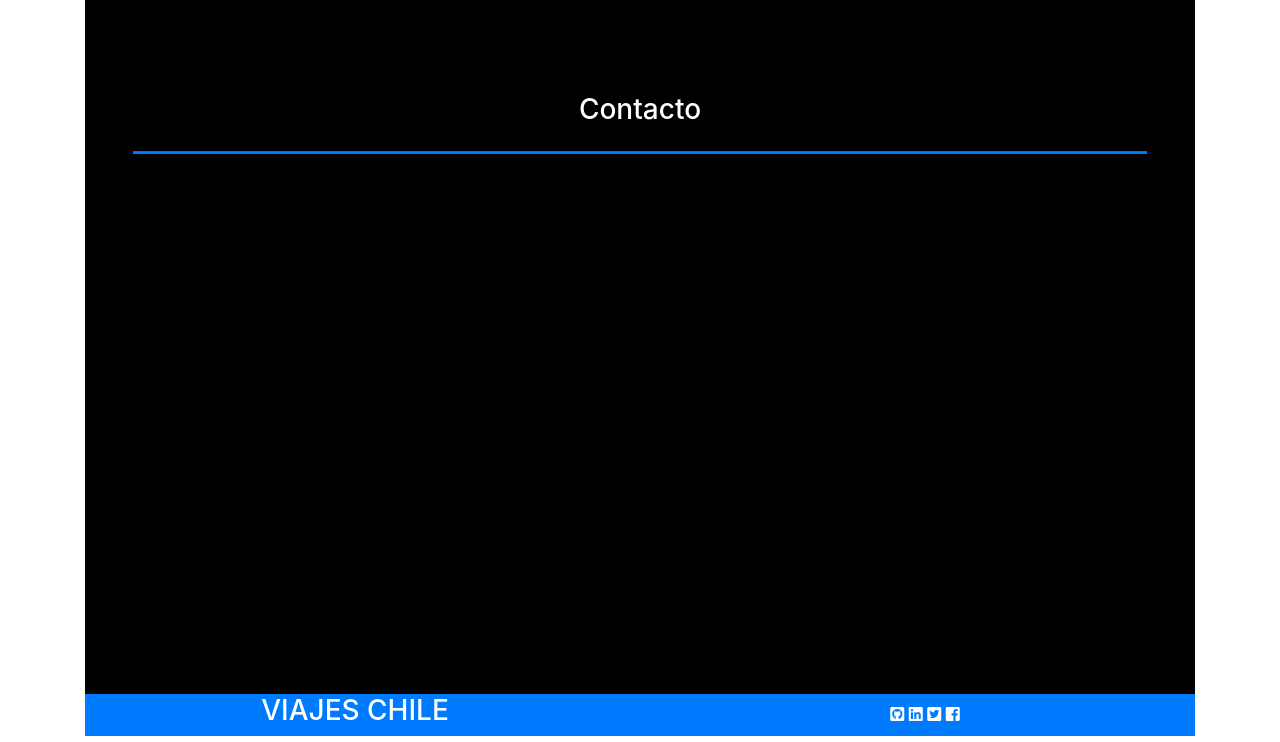
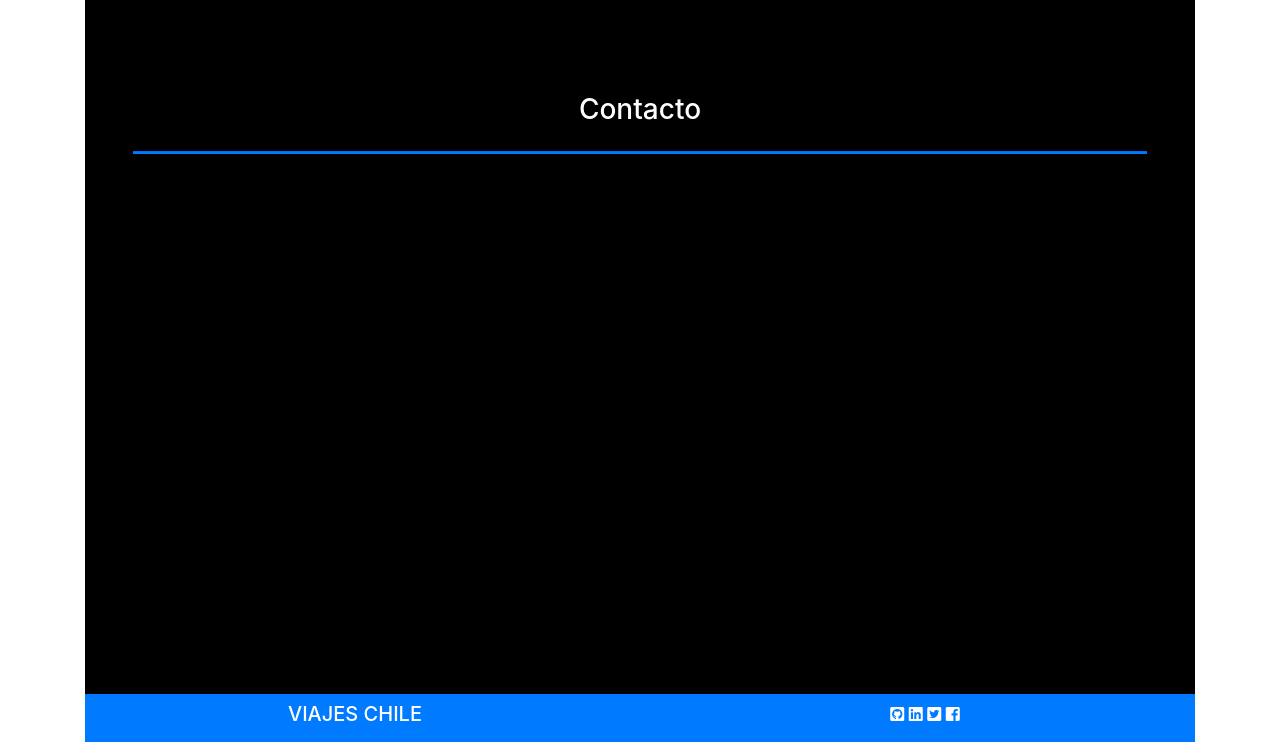
Before and after one commit to rurream/viajes-chile, a plain HTML site: page index.html in a window 1280 px wide. Shown: the part 1474-2216 px from the top of the page. Drawn offline with nearby package versions, Linux system fonts and the light colour scheme; a script that the page names is missing.

Commit message:
footer ok

```diff
--- a/assets/css/style.css
+++ b/assets/css/style.css
@@ -47,7 +47,6 @@ hr{
 }
 footer{
     color: white;
-    vertical-align: middle;
 }
 .redes{
 
--- a/index.html
+++ b/index.html
@@ -182,8 +182,8 @@
     <!-- Pié de página -->
     <footer class="bg-primary">
         <div class="row">
-            <div class="col text-center"><h3>VIAJES CHILE</h3></div>
-            <div class="col text-center redes py-2">
+            <div class="col-12 col-sm-6 text-center h-100 py-2 "><h5>VIAJES CHILE</h5></div>
+            <div class="col-12 col-sm-6 text-center redes py-2">
                 <i class="fab fa-github-square"></i>
                 <i class="fab fa-linkedin"></i>
                 <i class="fab fa-twitter-square"></i>
```
